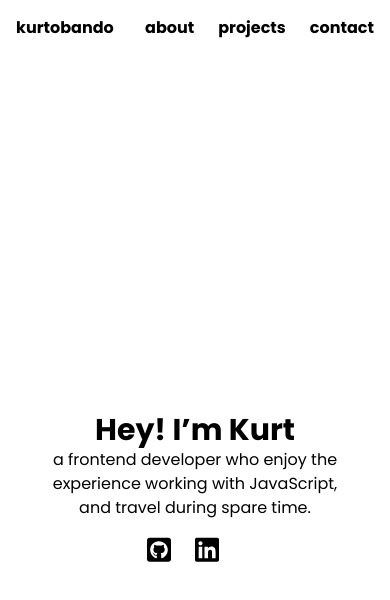
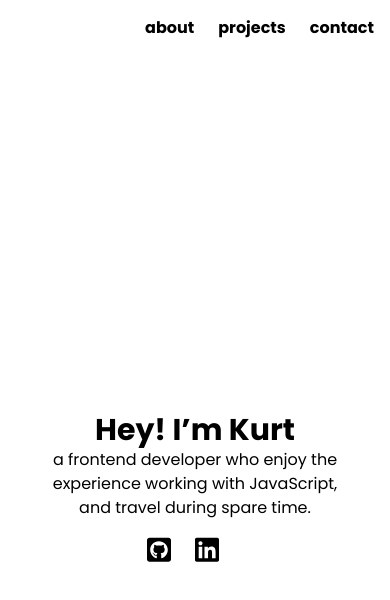
Before and after one commit to kurtobando/simple-portfolio, a Next.js app: page / in a window 390 px wide. Shown: the top 600 px of the page. Built offline with nearby package versions, Linux system fonts and the light colour scheme; no server answers.

Commit message:
add breakpoints from bootstrap default breakpoints

```diff
--- a/components/Layout.module.css
+++ b/components/Layout.module.css
@@ -4,5 +4,5 @@
 }
 
 .Layout .BrandWithNavigation {
-    @apply flex flex-row justify-between;
+    @apply flex flex-row justify-end;
 }
--- a/components/Layout.tsx
+++ b/components/Layout.tsx
@@ -13,7 +13,7 @@ export default function Layout({ children }): JSX.Element {
             </Head>
             <div className={styles.Layout}>
                 <div className={styles.BrandWithNavigation}>
-                    <div className="py-4 font-bold">kurtobando</div>
+                    {/* <div className="py-4 font-bold">kurtobando</div> */}
                     <Navigation />
                 </div>
                 <div>{children}</div>
--- a/tailwind.config.js
+++ b/tailwind.config.js
@@ -2,6 +2,12 @@ module.exports = {
     purge: ["./pages/**/*.{js,ts,jsx,tsx}", "./components/**/*.{js,ts,jsx,tsx}"],
     darkMode: false,
     theme: {
+        screens: {
+            sm: "576px",
+            md: "768px",
+            lg: "992px",
+            xl: "1200px",
+        },
         fontFamily: {
             sans: ["Poppins", "sans-serif"],
             serif: ["Poppins", "sans-serif"],
```
